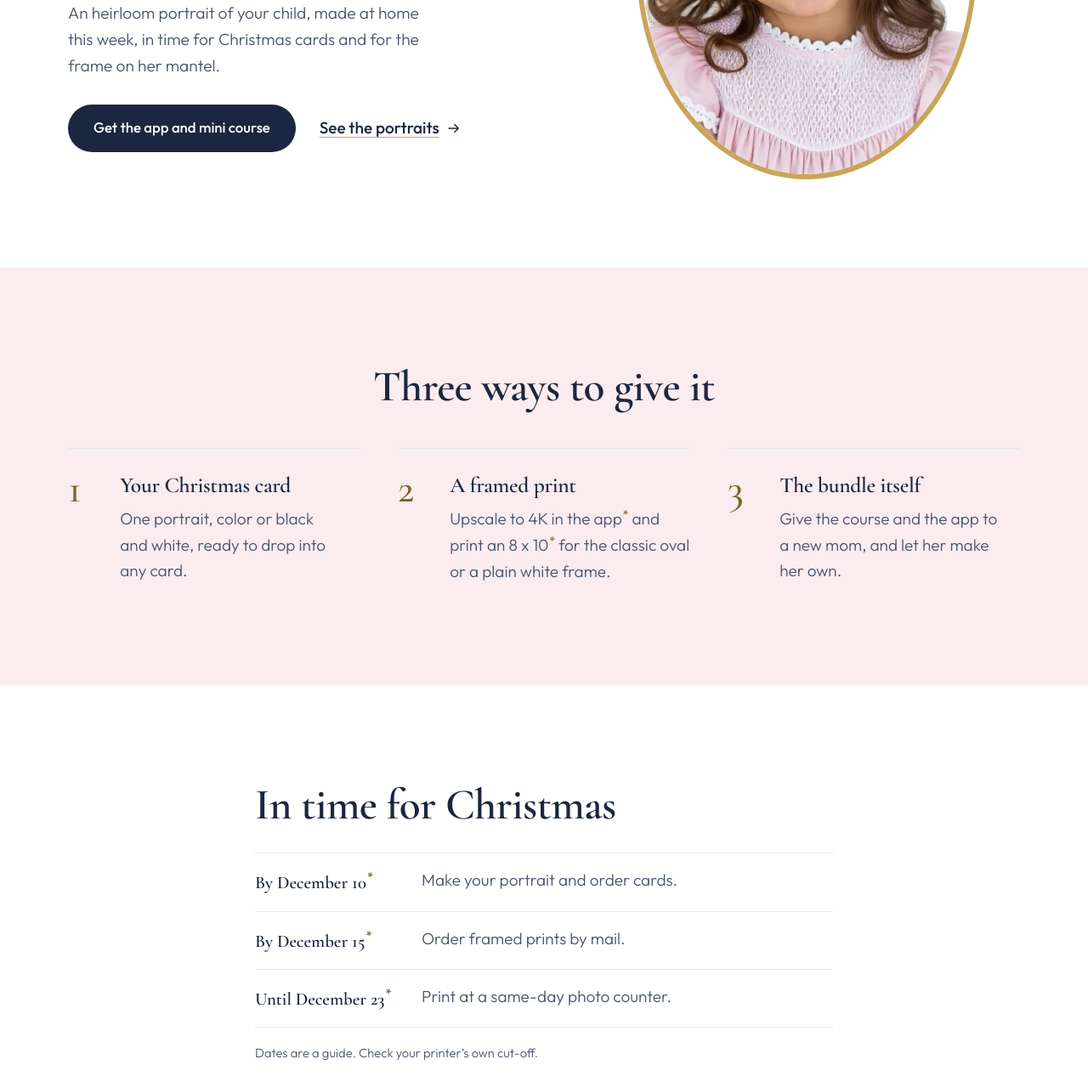
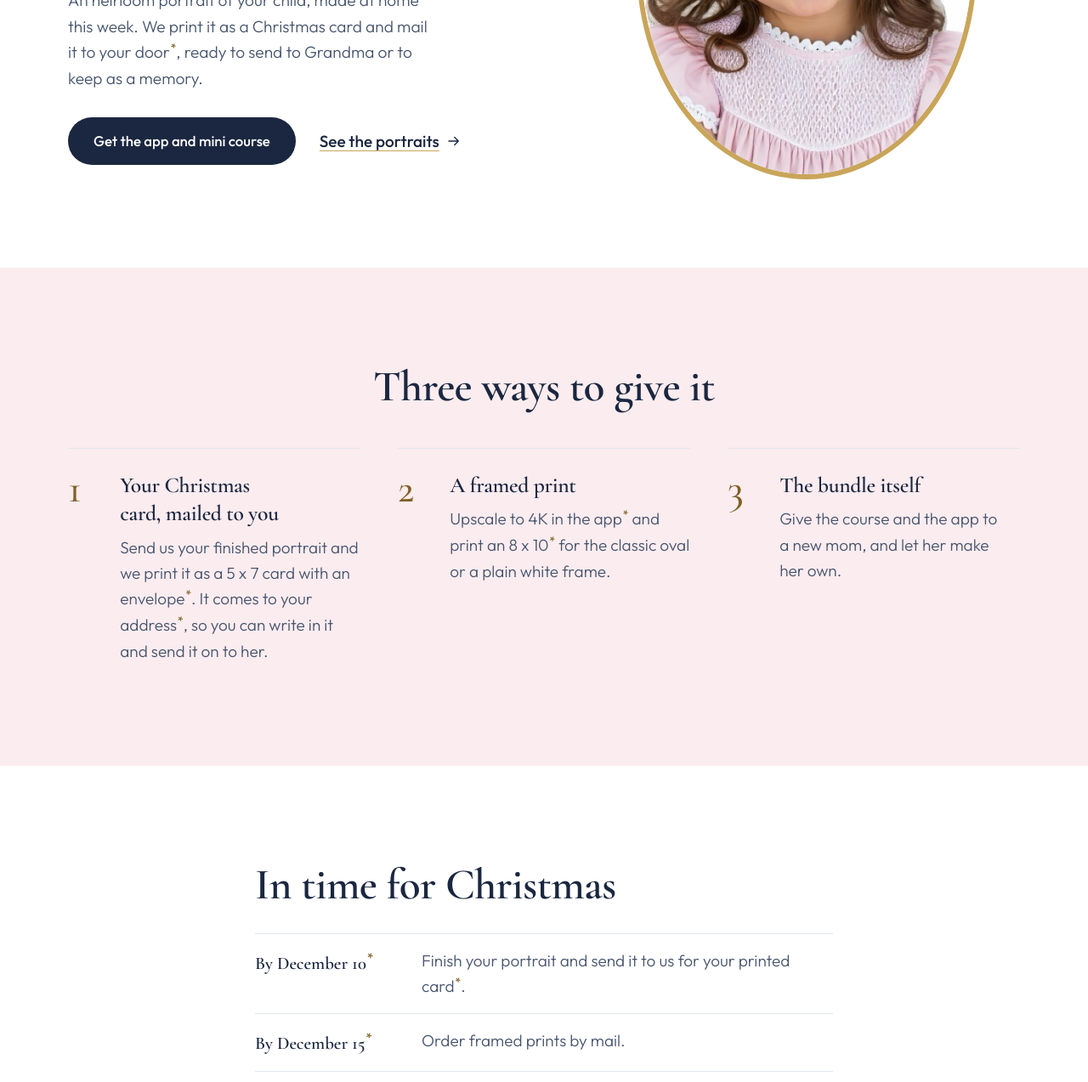
Before and after one commit to vempatipawan/Childhood-Heirloom-Portraiture, a plain HTML site: page christmas.html in a window 1280 px wide. Shown: the part 475-1748 px from the top of the page at 85% size. Drawn offline with nearby package versions, Linux system fonts and the light colour scheme.

Commit message:
Offer: portrait printed as a Christmas card and mailed to the buyer (sample, marked)
Co-Authored-By: Claude Fable 5.2 <noreply@anthropic.com>

```diff
--- a/christmas.html
+++ b/christmas.html
@@ -34,7 +34,7 @@
   <div class="wrap hero-grid">
     <div class="hero-copy">
       <h1>The gift a grandmother <em>keeps forever.</em></h1>
-      <p class="lede">An heirloom portrait of your child, made at home this week, in time for Christmas cards and for the frame on her mantel.</p>
+      <p class="lede">An heirloom portrait of your child, made at home this week. We print it as a Christmas card and mail it to your door<sup class="ast" title="Sample, needs approval">*</sup>, ready to send to Grandma or to keep as a memory.</p>
       <div class="actions"><a class="btn btn-ink" href="index.html#offer">Get the app and mini course</a><a class="link-arrow" href="index.html#gallery">See the portraits <svg viewBox="0 0 24 24" width="18" height="18" aria-hidden="true"><path d="M4 12h15M13 6l6 6-6 6" fill="none" stroke="currentColor" stroke-width="1.8" stroke-linecap="round" stroke-linejoin="round"/></svg></a></div>
     </div>
     <div class="hero-art"><figure class="frame-oval"><img src="assets/img/portrait-1.jpg" alt="Heirloom portrait of a little girl with a white bow" width="640" height="800"></figure></div>
@@ -44,7 +44,7 @@
   <div class="wrap">
     <h2 class="center">Three ways to give it</h2>
     <ol class="steps">
-      <li><span class="step-num">1</span><h3>Your Christmas card</h3><p>One portrait, color or black and white, ready to drop into any card.</p></li>
+      <li><span class="step-num">1</span><h3>Your Christmas card, mailed to you</h3><p>Send us your finished portrait and we print it as a 5 x 7 card with an envelope<sup class="ast" title="Sample, needs approval">*</sup>. It comes to your address<sup class="ast" title="Sample, needs approval">*</sup>, so you can write in it and send it on to her.</p></li>
       <li><span class="step-num">2</span><h3>A framed print</h3><p>Upscale to 4K in the app<sup class="ast" title="Sample, needs approval">*</sup> and print an 8 x 10<sup class="ast" title="Sample, needs approval">*</sup> for the classic oval or a plain white frame.</p></li>
       <li><span class="step-num">3</span><h3>The bundle itself</h3><p>Give the course and the app to a new mom, and let her make her own.</p></li>
     </ol>
@@ -54,7 +54,7 @@
   <div class="wrap narrow">
     <h2>In time for Christmas</h2>
     <ul class="dates">
-      <li><strong>By December 10<sup class="ast" title="Sample, needs approval">*</sup></strong><span>Make your portrait and order cards.</span></li>
+      <li><strong>By December 10<sup class="ast" title="Sample, needs approval">*</sup></strong><span>Finish your portrait and send it to us for your printed card<sup class="ast" title="Sample, needs approval">*</sup>.</span></li>
       <li><strong>By December 15<sup class="ast" title="Sample, needs approval">*</sup></strong><span>Order framed prints by mail.</span></li>
       <li><strong>Until December 23<sup class="ast" title="Sample, needs approval">*</sup></strong><span>Print at a same-day photo counter.</span></li>
     </ul>
```
Also changed, not shown: index.html (+3 -1 lines), welcome.html (+1 -0 lines).
